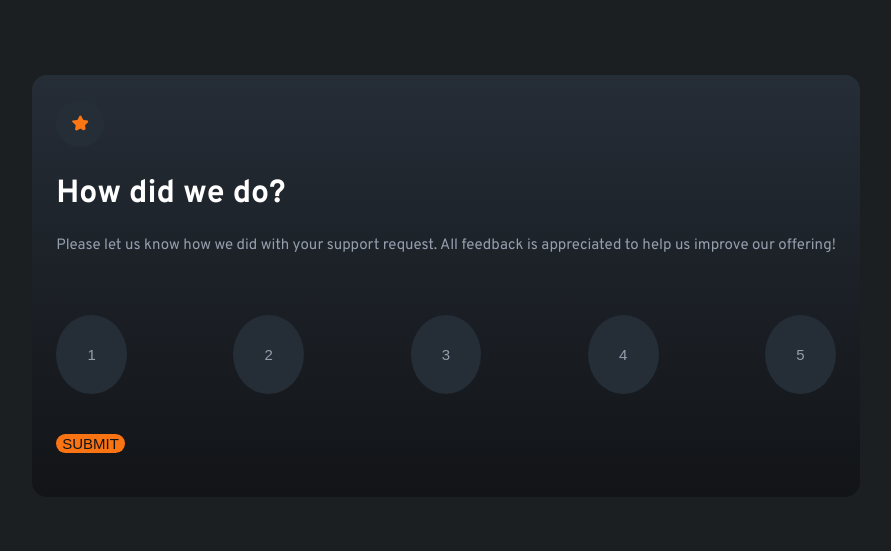
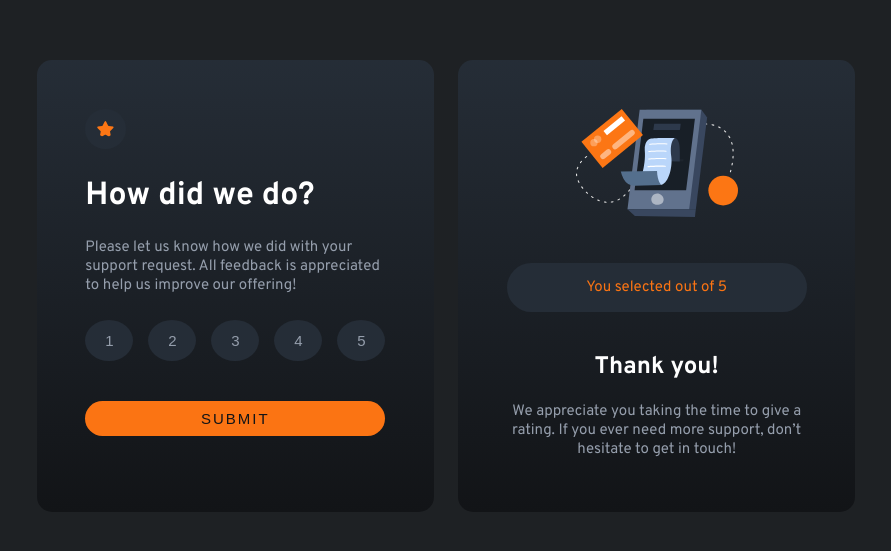
Before and after one commit to starry-seas/interactive_rating_component, a plain HTML site: page index.html in a window 1280 px wide. Shown: the part 139-690 px from the top of the page, without its empty margins (194-1085 px from the left). Drawn offline with Linux system fonts and the light colour scheme.

Commit message:
added more styling, amended HTML

```diff
--- a/index.html
+++ b/index.html
@@ -29,7 +29,6 @@
         Please let us know how we did with your support request. All feedback is appreciated
         to help us improve our offering!
       </p>
-      <br>
       <div class="ratings">
         <button class="ratings-num">1 </button>
         <button class="ratings-num">2 </button>
@@ -38,17 +37,24 @@
         <button class="ratings-num">5 </button>
       </div>
       <br>
-      <button class="submit">SUBMIT</button>
+      <div class="submit-container">
+        <button class="submit">SUBMIT</button>
+      </div>
       <br>
   </div>
 
     <!-- Rating state end -->
 
     <!-- Thank you state start -->
+    <div class="thank-you">
+      <img id="thank-you-img" src="./images/illustration-thank-you.svg" alt="thank_you">
+      <br>
+      <br>
+      <br>
+      <div class="rating-output">
 
-    <div class="thank-you">
-      <img src="./images/illustration-thank-you.svg" alt="thank_you">
-      <div class="rating-output"><p class="rating-summary">You selected <span class="user-rating"></span> out of 5</p></div>
+      <p class="rating-summary">You selected  <span class="user-rating"></span> out of 5</p></div>
+      <br>
       <h2>Thank you!</h2>
       <p>
         We appreciate you taking the time to give a rating. If you ever need more support,
--- a/style.css
+++ b/style.css
@@ -4,37 +4,8 @@
 }
 
 body{
-    background-color: hsl(210, 10%, 12%);
+    background-color: hsl(210, 9%, 13%);
     font-family: overpass;
-}
-
-.card{
-    display: flex;
-    justify-content: center;
-    align-items: center;
-    /* width: 400px; */
-    height: 100vh;
-    flex-wrap: nowrap;
-    position: relative;
-    padding: 1%;
-    margin: 1%;
-}
-
-#img{
-    background-color:hsl(213, 19%, 18%);
-    padding: 2%;
-    border-radius: 50%;
-    justify-content: center;
-    align-items: center;
-}
-
-.rating{
-    border-radius: 15px;
-    background-image: linear-gradient(to top, hsl(216, 12%, 8%), hsl(213, 19%, 18%));
-    justify-content:center;
-    align-items:center;
-    padding: 2%;
-    margin: 1%;
 }
 
 h1{
@@ -48,9 +19,45 @@ p{
     font-weight: 400;
 }
 
+h2{
+   color: hsl(0, 100%, 100%);
+}
+
+.card{
+    display: flex;
+    justify-content: center;
+    align-items: center;
+    height: 100vh;
+    flex-wrap: nowrap;
+    position: relative;
+    padding: 1%;
+    margin: 1%;
+}
+
+#img{
+    background-color:hsl(213, 19%, 18%);
+    padding: 4%;
+    border-radius: 50%;
+    justify-content: center;
+    align-items: center;
+}
+
+.rating{
+    border-radius: 15px;
+    background-image: linear-gradient(to top, hsl(216, 12%, 8%), hsl(213, 19%, 18%));
+    justify-content:center;
+    align-items:center;
+    padding: 4%;
+    margin: 1%;
+    /* display: none; */
+    width: 300px;
+    height: 355px;
+}
+
 .ratings{
     display: flex;
-    justify-content: space-between;
+    gap: 15px;
+    justify-content: center;
     align-items: center;
     margin-block: 25px 20px;
 }
@@ -65,6 +72,7 @@ p{
     padding: 4%;
     color: hsl(217, 12%, 63%);
     font-weight: 400;
+    width: 100%;
 }
 
 .ratings-num:hover{
@@ -72,15 +80,26 @@ p{
     color: hsl(216, 12%, 8%);
 }
 
+.ratings-num:focus{
+    background-color: hsl(0, 100%, 100%);
+    color: hsl(216, 12%, 8%);
+}
+
+.submit-container{
+    display: flex;
+    justify-content: center;
+    align-items: center;
+}
+
 .submit{
     background-color: hsl(25, 97%, 53%);
     color: hsl(216, 12%, 8%);
     border: 0;
-    border-radius: 15px;
+    border-radius: 20px;
     font-size: 15px;
-    display: flex;
-    justify-content: center;
-    align-items: center;
+    letter-spacing: 2px;
+    padding: 3%;
+    width: 100%;
 }
 
 .submit:hover{
@@ -88,27 +107,33 @@ p{
 }
 
 .thank-you{
-    display:none;
+    /* display:none; */
     border-radius: 15px;
     background-image: linear-gradient(to top, hsl(216, 12%, 8%), hsl(213, 19%, 18%));
     justify-content:center;
     align-items:center;
-    padding: 2%;
+    padding: 4%;
     margin: 1%;
+    width: 300px;
+    height: 355px;
+    text-align: center;
 }
 
 .rating-output{
-
+    display: flex;
+    background-color:hsl(213, 19%, 18%);
+    justify-content: center;
+    align-items: center;
+    border-radius: 25px;
+    text-align: center;
 }
 
 .rating-summary{
-
+    color: hsl(25, 97%, 53%);
 }
 
-.user-rating{
-
+#thank-you-img{
+    justify-content: center;
+    align-items: center;
+    margin: auto;
 }
-
-h2{
-   color: hsl(0, 100%, 100%);
-}
```
